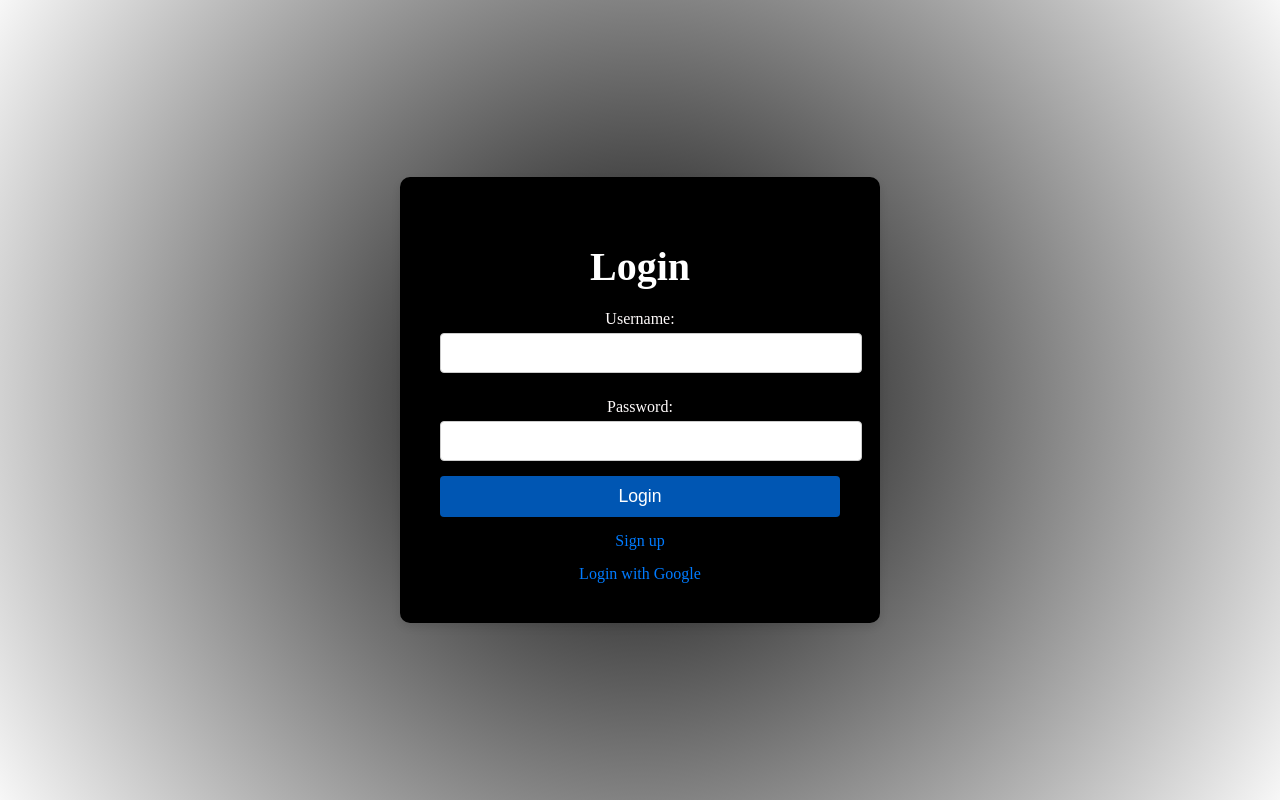
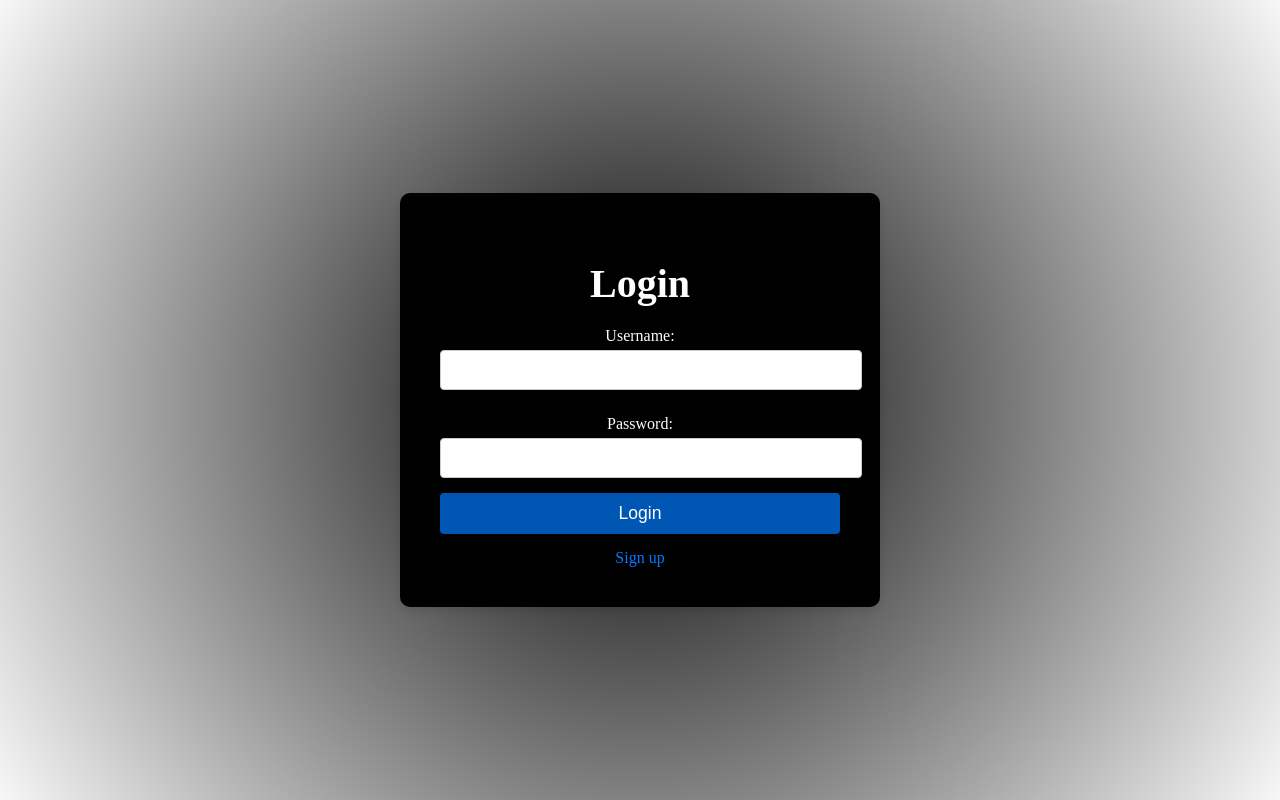
Before and after one commit to Sagarchhikara/CampusconnectProject, a Flask app: page /login in a window 1280 px wide. Run offline with Flask 3, Linux system fonts and the light colour scheme.

Commit message:
Revert "Merge branch 'frontend-dev' of https://github.com/sxgxrch/CampusconnectProject into frontend-dev"
This reverts commit c85cbcae181ef86bcb6297185e0be25a7e63466f, reversing
changes made to a58065208c95500540f4720c031b7c19f8d6863e.

```diff
--- a/project-root/app.py
+++ b/project-root/app.py
@@ -5,8 +5,6 @@ from flask_login import LoginManager, UserMixin, login_user, logout_user, login_
 from flask_cors import CORS
 import os
 from werkzeug.utils import secure_filename
-from flask import Flask, request, jsonify
-from werkzeug.security import generate_password_hash, check_password_hash
 
 # Initialize Flask app, database, bcrypt, and login manager
 app = Flask(__name__)
@@ -188,55 +186,5 @@ def upload_note():
         flash('Please provide a title and a file!', 'error')
 
     return redirect(url_for('frontend_engineering'))
-
-from dotenv import load_dotenv
-import os
-
-load_dotenv()
-
-app.config['GOOGLE_CLIENT_ID'] = os.getenv('GOOGLE_CLIENT_ID')
-app.config['GOOGLE_CLIENT_SECRET'] = os.getenv('GOOGLE_CLIENT_SECRET')
-from authlib.integrations.flask_client import OAuth
-
-oauth = OAuth(app)
-
-google = oauth.register(
-    name='google',
-    client_id=os.getenv('GOOGLE_CLIENT_ID'),
-    client_secret=os.getenv('GOOGLE_CLIENT_SECRET'),
-    access_token_url='https://accounts.google.com/o/oauth2/token',
-    authorize_url='https://accounts.google.com/o/oauth2/auth',
-    api_base_url='https://www.googleapis.com/oauth2/v1/',
-    client_kwargs={'scope': 'email profile'}
-)
-@app.route('/login/google')
-def login_google():
-    redirect_uri = url_for('authorized', _external=True)
-    return google.authorize_redirect(redirect_uri)
-
-@app.route('/login/google/callback')
-def authorized():
-    token = google.authorize_access_token()
-    user_info = google.get('userinfo').json()
-
-    if not user_info:
-        flash('Authorization failed.', 'error')
-        return redirect(url_for('login'))
-
-    # Example: Extract user info
-    username = user_info['email']
-    user = User.query.filter_by(username=username).first()
-
-    if not user:
-        # Create new user if not exists
-        user = User(username=username, password=bcrypt.generate_password_hash('oauthuser').decode('utf-8'))
-        db.session.add(user)
-        db.session.commit()
-
-    login_user(user)
-    flash(f'Welcome, {username}!', 'success')
-    return redirect(url_for('home'))
-
-
 if __name__ == '__main__':
     app.run(debug=True)
--- a/project-root/templates/login.html
+++ b/project-root/templates/login.html
@@ -119,8 +119,6 @@
         <button type="submit">Login</button>
     </form>
     <a href="{{ url_for('signup') }}">Sign up</a>
-    <a href="{{ url_for('login_google') }}" class="btn btn-google">Login with Google</a>
-
     </div>
 </body>
 </html>
```
Also changed, not shown: project-root/instance/site.db, 2 other files.
